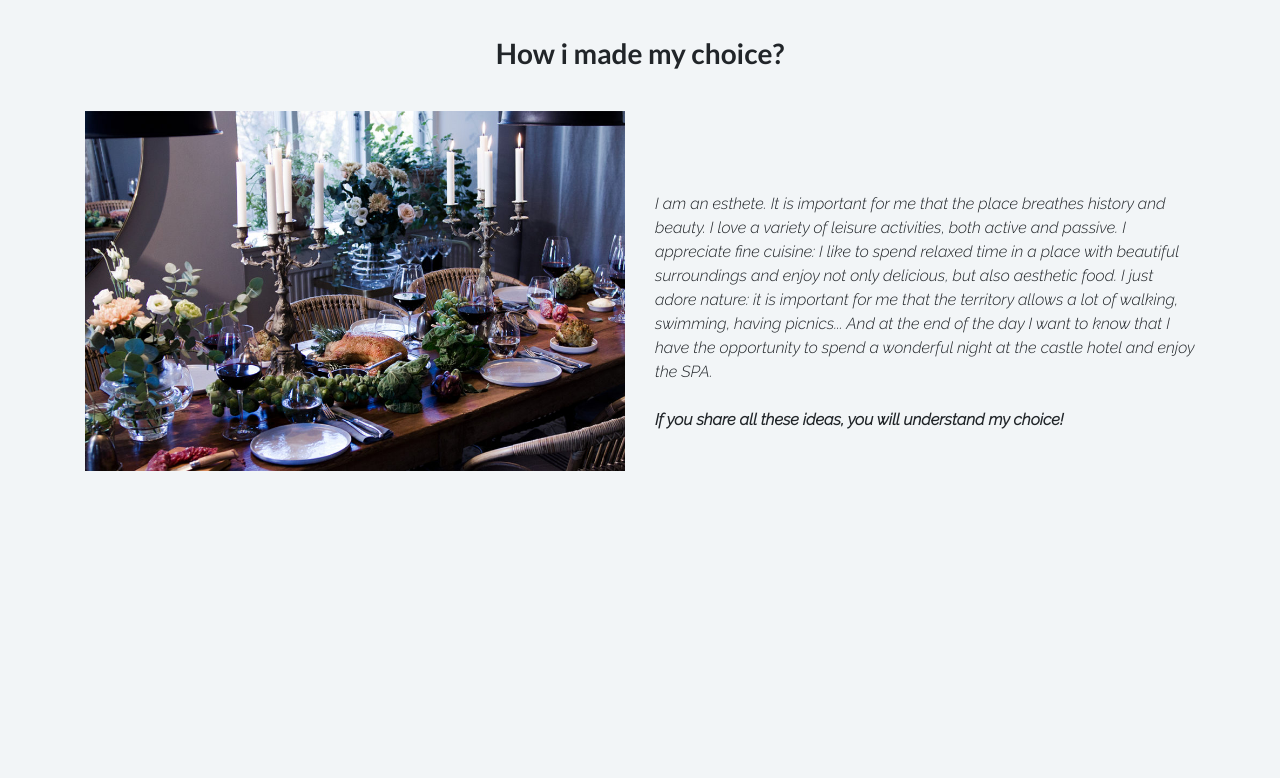
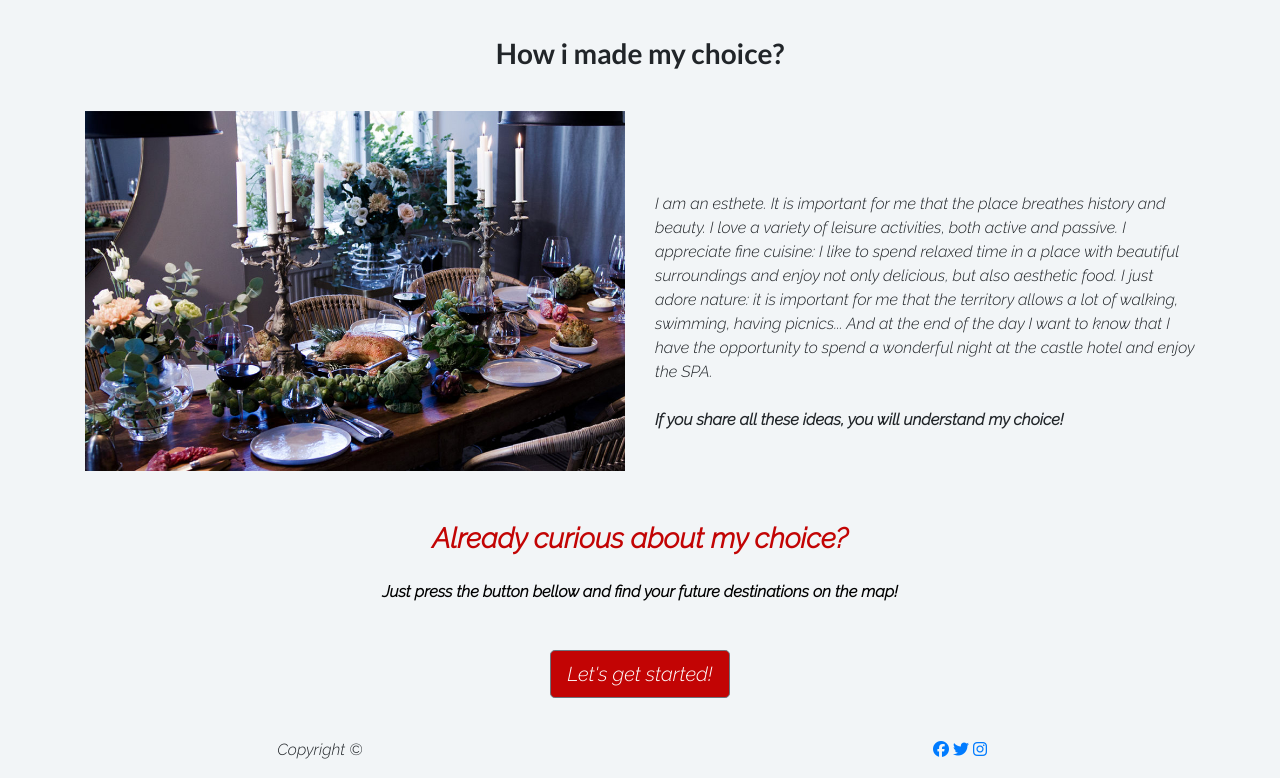
Before and after one commit to Diolg/discover-swedish-castles, a plain HTML site: page index.html in a window 1280 px wide. Shown: the part 1650-2428 px from the top of the page. Before the commit the page ends 2121 px from the top, so only its background shows below. Drawn offline with nearby package versions, Linux system fonts and the light colour scheme.

Commit message:
Add call to action section and footer, Add style to sections

```diff
--- a/assets/css/style.css
+++ b/assets/css/style.css
@@ -20,7 +20,7 @@ body {
 
 
 
-
+/*--Home page--*/
 
 /*--Navigation menu--*/
 
--- a/index.html
+++ b/index.html
@@ -154,8 +154,44 @@
 
 
     <!--Call to action section-->
+    <div class="container-fluid action">
+        <div class="row">
+            <div class="col-12">
+                <h3 class="home-text curious"><span class="highlight">Already curious about my choice?</span></h3>
+                <p class="press"><strong>Just press the button bellow and find your future destinations on the
+                        map!</strong></p>
+                <a href="map.html" class="btn btn-secondary btn-lg" role="button">Let's get started!</a>
+            </div>
+        </div>
+    </div>
 
     <!--Footer with copyright and social meda-->
+
+    <footer class="footer">
+        <div class="container-fluid">
+            <div class="row">
+                <div class="col-12 col-md-6 col-lg-6 text-center">
+                    <p> Copyright &#169 </p>
+                </div>
+                <div class="col-12 col-md-6 col-lg-6 text-center">
+                    <ul class="list-inline footer-social">
+                        <li class="list-inline-item m-0">
+                            <a href="https://www.facebook.com/" target="_blank"><i class="fab fa-facebook"
+                                    aria-hidden="true"></i></a>
+                        </li>
+                        <li class="list-inline-item m-0">
+                            <a href="https://twitter.com/" target="_blank"><i class="fab fa-twitter"
+                                    aria-hidden="true"></i></a>
+                        </li>
+                        <li class="list-inline-item m-0">
+                            <a href="https://www.instagram.com/" target="_blank"><i class="fab fa-instagram"
+                                   aria-hidden="true"></i></a>
+                        </li>
+                    </ul>
+                </div>
+            </div>
+        </div>
+    </footer>
 
     <script src="https://code.jquery.com/jquery-3.5.1.slim.min.js"
         integrity="sha384-DfXdz2htPH0lsSSs5nCTpuj/zy4C+OGpamoFVy38MVBnE+IbbVYUew+OrCXaRkfj"
```
